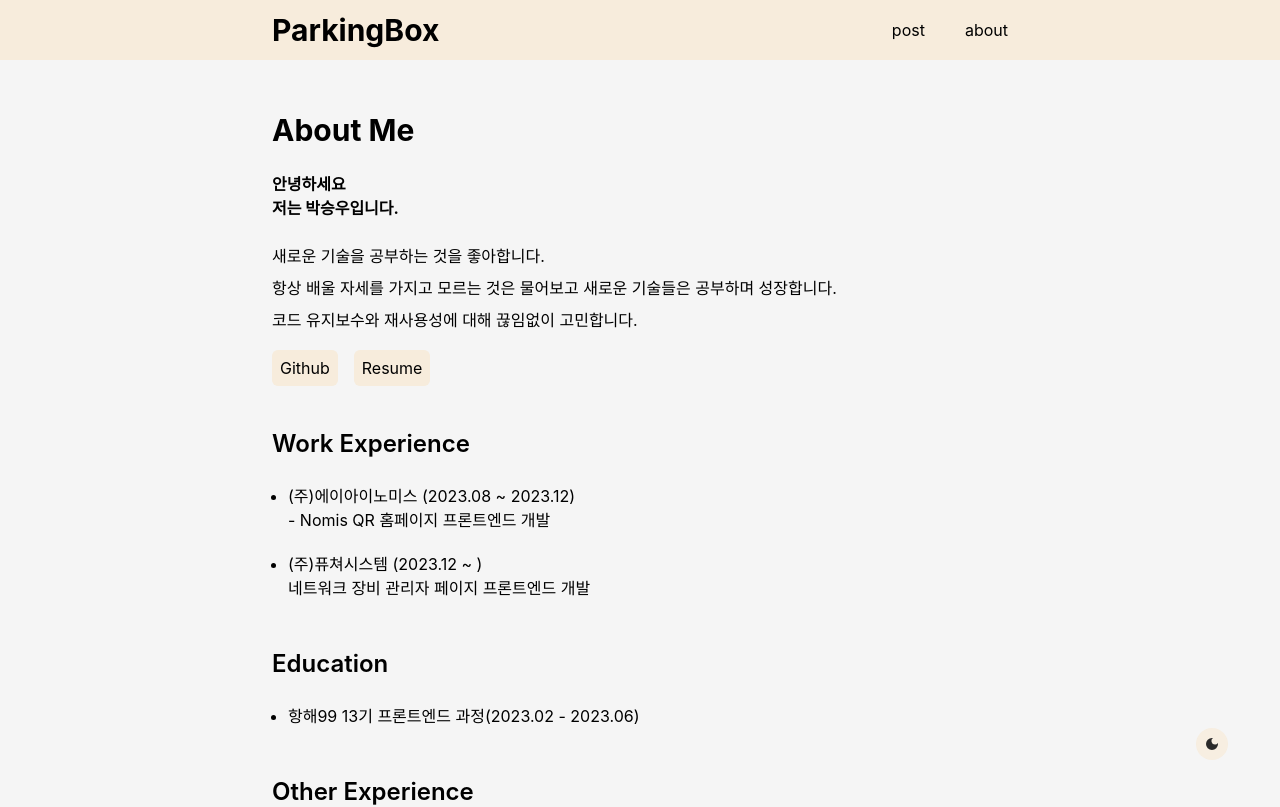
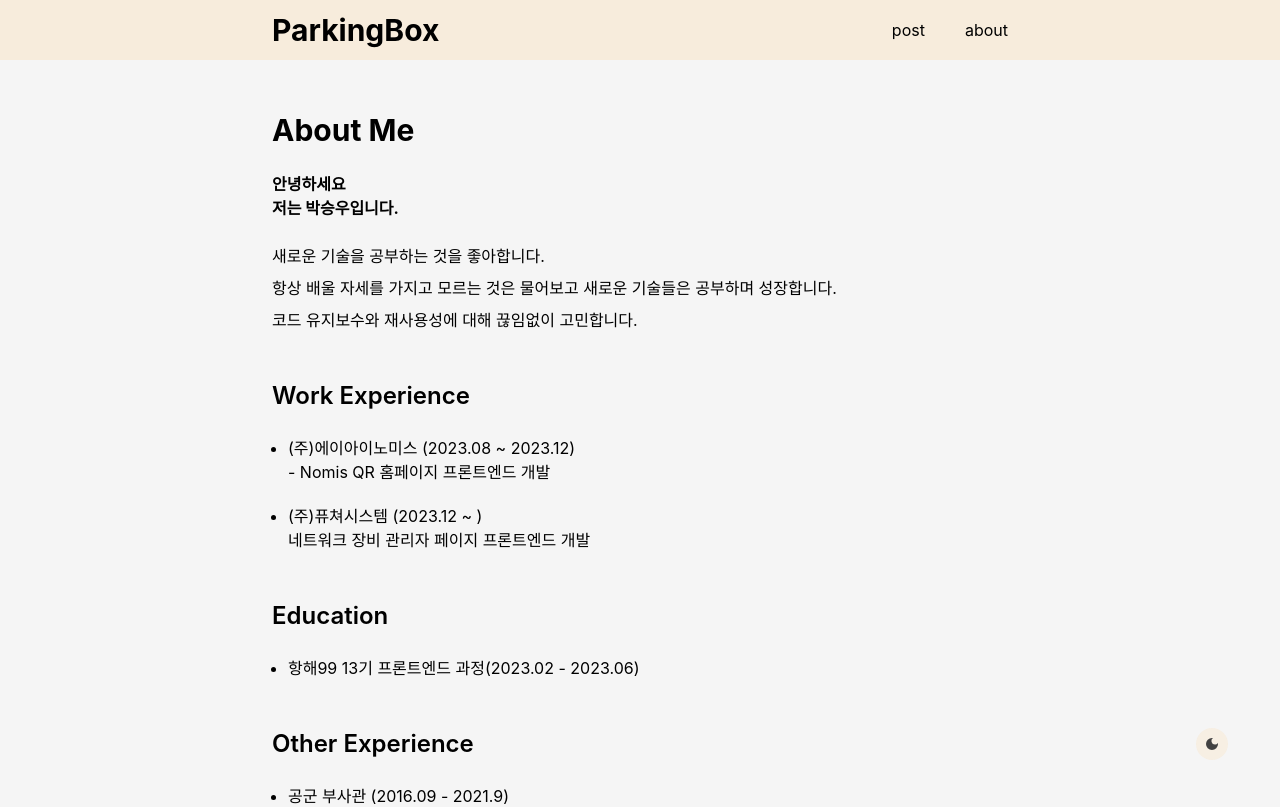
Before and after one commit to parkingbox/Parking-Blog, a Next.js app: page /about in a window 1280 px wide. Shown: the top 807 px of the page. Built offline with nearby package versions, Linux system fonts and the light colour scheme; a web font is replaced by a local one.

Commit message:
fix: About 페이지 업데이트

```diff
--- a/src/app/about/page.tsx
+++ b/src/app/about/page.tsx
@@ -28,30 +28,6 @@ function About() {
               코드 유지보수와 재사용성에 대해 끊임없이 고민합니다.
             </p>
           </div>
-
-          <ul className="flex gap-4">
-            <li>
-              <a
-                href="https://github.com/parkingbox"
-                rel="noopener noreferrer"
-                target="_blank"
-                className="rounded-md bg-[#F7ECDC] p-2 text-black  hover:bg-[#f7dfba]"
-              >
-                Github
-              </a>
-            </li>
-
-            <li>
-              <a
-                href="https://www.notion.so/b68e48eb41144696b82b94b8a546aeb8"
-                rel="noopener noreferrer"
-                target="_blank"
-                className="rounded-md bg-[#F7ECDC] p-2 text-black  hover:bg-[#f7dfba]"
-              >
-                Resume
-              </a>
-            </li>
-          </ul>
         </section>
 
         <section className="mb-12">
```
